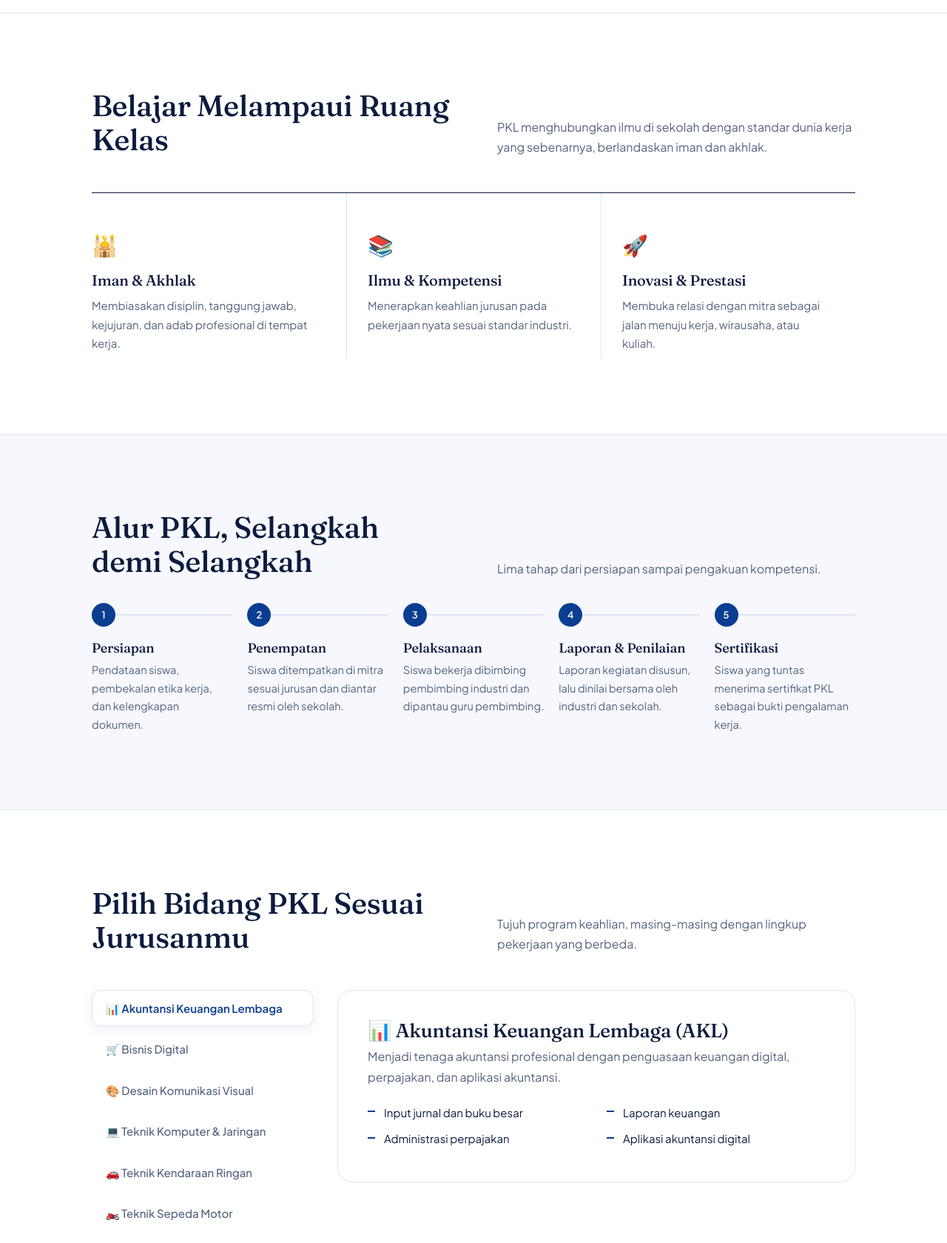
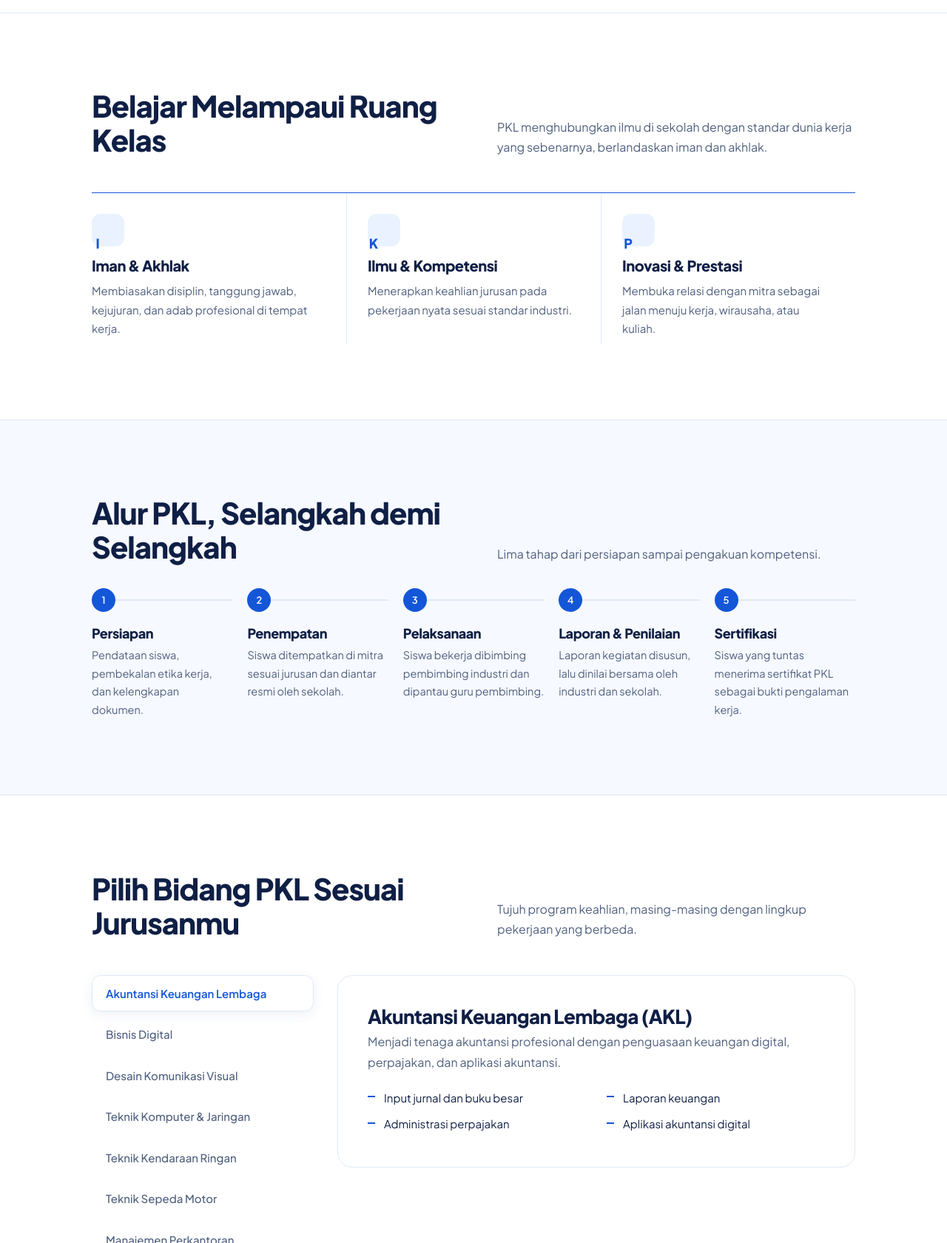
Before and after one commit to khanabdulloh/pklsmkscalm, a plain HTML site: page index.html in a window 1280 px wide. Shown: the part 1120-2800 px from the top of the page at 74% size. Drawn offline with Linux system fonts and the light colour scheme.

Commit message:
Update index.html

```diff
--- a/index.html
+++ b/index.html
@@ -8,7 +8,7 @@
 <meta name="description" content="Program Praktik Kerja Lapangan (PKL) SMK Ciledug Al-Musaddadiyah Garut: alur, bidang per jurusan, persyaratan, dan mitra industri.">
 <link rel="preconnect" href="https://fonts.googleapis.com">
 <link rel="preconnect" href="https://fonts.gstatic.com" crossorigin>
-<link href="https://fonts.googleapis.com/css2?family=Fraunces:opsz,wght@9..144,500;9..144,600&family=Plus+Jakarta+Sans:wght@400;500;600&display=swap" rel="stylesheet">
+<link href="https://fonts.googleapis.com/css2?family=Plus+Jakarta+Sans:wght@400;500;600;700;800&display=swap" rel="stylesheet">
 <style>
 :root{
   --blue:#0b3d91;--blue-d:#082a66;--navy:#061c45;--ink:#0a1b3d;--muted:#55627d;
@@ -179,6 +179,18 @@ footer .c{margin-top:40px;padding-top:20px;border-top:1px solid #1d3568;font-siz
 .stars{color:#e0a82e;letter-spacing:3px;margin-bottom:14px}
 footer .g>div>span{display:block;max-width:44ch}
 @media (max-width:760px){.lang{margin-left:0}.bar{height:auto;padding-block:10px;flex-wrap:wrap}nav{top:100%}}
+
+/* ===== Tema cerah & modern (rujukan: smkciledugalmusaddadiyah.sch.id) ===== */
+:root{--blue:#1456d8;--blue-d:#0f47b8;--navy:#0b3d91;--ink:#0f1f45;--muted:#50607f;--sky:#eaf2ff;--bg:#f6f9ff;--line:#e0e9f8;--soft:#cfe0ff;--serif:"Plus Jakarta Sans",system-ui,-apple-system,"Segoe UI",Roboto,sans-serif}
+h1,h2,h3{font-weight:800;letter-spacing:-.025em}
+.stats b{font-weight:800}
+.hero{background:radial-gradient(900px 400px at 85% -10%,rgba(255,255,255,.22),transparent 60%),linear-gradient(135deg,#0b3d91,#1456d8 60%,#2f7bff)}
+.hero h1 span{color:#ffd569}
+.hero .lead,.final p{color:#e6efff}
+.final{background:linear-gradient(135deg,#0b3d91,#1456d8 70%,#2f7bff)}
+.aims,.faq{border-top-color:var(--blue)}
+.ico{display:grid;place-items:center;width:44px;height:44px;border-radius:12px;background:var(--sky);color:var(--blue);font:800 18px var(--sans);margin-bottom:14px}
+footer .c{border-top-color:rgba(255,255,255,.18)}
 </style>
 </head>
 <body>
@@ -194,7 +206,7 @@ footer .g>div>span{display:block;max-width:44ch}
     <nav id="nav" aria-label="Navigasi halaman">
       <a href="#nilai" data-en="Values">Nilai</a><a href="#alur" data-en="Flow">Alur</a><a href="#jurusan" data-en="Programs">Jurusan</a><a href="#mitra" data-en="Partners">Mitra</a><a href="#syarat" data-en="Requirements">Persyaratan</a><a href="#faq">FAQ</a>
     </nav>
-    <div class="lang" role="group" aria-label="Bahasa"><button type="button" data-l="id" aria-pressed="true">🇮🇩 ID</button><button type="button" data-l="en" aria-pressed="false">🇬🇧 EN</button></div>
+    <div class="lang" role="group" aria-label="Bahasa"><button type="button" data-l="id" aria-pressed="true">ID</button><button type="button" data-l="en" aria-pressed="false">EN</button></div>
     <button class="menu" id="menu" aria-label="Menu" aria-expanded="false" aria-controls="nav"><svg width="20" height="20" viewBox="0 0 20 20" fill="none" stroke="currentColor" stroke-width="2" stroke-linecap="round"><path d="M3 6h14M3 10h14M3 14h14"/></svg></button>
   </div>
 </header>
@@ -203,9 +215,9 @@ footer .g>div>span{display:block;max-width:44ch}
 <div class="hero">
   <div class="wrap">
     <div style="padding-bottom:clamp(40px,6vw,88px)">
-      <h1 class="rise" data-en="Building Skilled and Adaptive Graduates Through Internships">Mencetak Lulusan <span>Unggul dan Adaptif</span> Lewat Praktik Kerja Lapangan</h1>
+      <h1 class="rise" data-en="Building <span>Skilled and Adaptive</span> Graduates Through Internships">Mencetak Lulusan <span>Unggul dan Adaptif</span> Lewat Praktik Kerja Lapangan</h1>
       <div class="chips rise d"><span data-en="✓ Career, Entrepreneur & College Ready">✓ Siap Kerja, Wirausaha &amp; Kuliah</span><span data-en="✓ Industry Partners">✓ Mitra Industri &amp; DUDI</span><span data-en="✓ Job Placement Service">✓ Bursa Kerja Khusus</span></div>
-      <p class="lead rise d" data-en="Through PKL, SMK CALM students learn directly alongside industry partners and return with real skills, discipline, and work experience.">Lewat PKL, siswa SMK CALM belajar langsung bersama mitra industri dan pulang dengan keterampilan nyata, disiplin, serta pengalaman kerja yang berharga.</p>
+      <p class="lead rise d" data-en="Through PKL, SMK CALM students learn on the job alongside industry partners and return with technical skills, discipline, and professional experience.">Melalui PKL, siswa SMK CALM belajar langsung di dunia kerja bersama mitra industri dan kembali dengan keterampilan teknis, disiplin, serta pengalaman profesional.</p>
       <div class="cta rise d"><a class="btn" href="#alur" data-en="View PKL Flow">Lihat Alur PKL</a><a class="btn ghost" href="#syarat" data-en="Requirements">Persyaratan</a></div>
     </div>
     <div class="photo rise d">
@@ -226,9 +238,9 @@ footer .g>div>span{display:block;max-width:44ch}
   <div class="wrap">
     <div class="head"><h2 data-en="Learning Beyond the Classroom">Belajar Melampaui Ruang Kelas</h2><p class="lead" data-en="PKL connects what students learn at school with real workplace standards, grounded in faith and character.">PKL menghubungkan ilmu di sekolah dengan standar dunia kerja yang sebenarnya, berlandaskan iman dan akhlak.</p></div>
     <div class="aims">
-      <div><div class="ico">🕌</div><h3 data-en="Faith & Character">Iman &amp; Akhlak</h3><p data-en="Building punctuality, responsibility, honesty, and professional manners in the workplace.">Membiasakan disiplin, tanggung jawab, kejujuran, dan adab profesional di tempat kerja.</p></div>
-      <div><div class="ico">📚</div><h3 data-en="Knowledge & Competence">Ilmu &amp; Kompetensi</h3><p data-en="Applying vocational skills to real work and aligning them with industry standards.">Menerapkan keahlian jurusan pada pekerjaan nyata sesuai standar industri.</p></div>
-      <div><div class="ico">🚀</div><h3 data-en="Innovation & Achievement">Inovasi &amp; Prestasi</h3><p data-en="Opening connections with partners as a path to employment, entrepreneurship, or college.">Membuka relasi dengan mitra sebagai jalan menuju kerja, wirausaha, atau kuliah.</p></div>
+      <div><div class="ico">I</div><h3 data-en="Faith & Character">Iman &amp; Akhlak</h3><p data-en="Building punctuality, responsibility, honesty, and professional manners in the workplace.">Membiasakan disiplin, tanggung jawab, kejujuran, dan adab profesional di tempat kerja.</p></div>
+      <div><div class="ico">K</div><h3 data-en="Knowledge & Competence">Ilmu &amp; Kompetensi</h3><p data-en="Applying vocational skills to real work and aligning them with industry standards.">Menerapkan keahlian jurusan pada pekerjaan nyata sesuai standar industri.</p></div>
+      <div><div class="ico">P</div><h3 data-en="Innovation & Achievement">Inovasi &amp; Prestasi</h3><p data-en="Opening connections with partners as a path to employment, entrepreneurship, or college.">Membuka relasi dengan mitra sebagai jalan menuju kerja, wirausaha, atau kuliah.</p></div>
     </div>
   </div>
 </section>
@@ -276,14 +288,14 @@ footer .g>div>span{display:block;max-width:44ch}
         <li data-en="Complete the administrative documents">Melengkapi dokumen administrasi dari sekolah</li>
         <li data-en="Follow workplace rules and working hours">Menaati tata tertib dan jam kerja perusahaan</li>
         <li data-en="Fill in the daily journal and write the final report">Mengisi jurnal harian dan menyusun laporan akhir</li>
-      </ul><a class="btn ghost sm" href="https://www.smkciledugalmusaddadiyah.sch.id/p/download-administrasi.html" data-en="Download Documents">📥 Unduh Dokumen</a></div>
+      </ul><a class="btn ghost sm" href="https://www.smkciledugalmusaddadiyah.sch.id/p/download-administrasi.html" data-en="Download Documents">Unduh Dokumen</a></div>
       <div class="box"><h3 data-en="For Partner Companies">Untuk Perusahaan Mitra</h3><ul>
         <li data-en="Assign a mentor to accompany students">Menunjuk pembimbing yang mendampingi siswa</li>
         <li data-en="Provide work scope that fits the program">Menyediakan lingkup pekerjaan sesuai jurusan</li>
         <li data-en="Apply workplace safety standards">Menerapkan standar keselamatan kerja</li>
         <li data-en="Give a performance assessment at the end">Memberikan penilaian kinerja di akhir program</li>
         <li data-en="Sign a cooperation agreement with the school">Menandatangani perjanjian kerja sama dengan sekolah</li>
-      </ul><a class="btn ghost sm" href="#kontak" data-en="Propose Partnership">🤝 Ajukan Kerja Sama</a></div>
+      </ul><a class="btn ghost sm" href="#kontak" data-en="Propose Partnership">Ajukan Kerja Sama</a></div>
     </div>
   </div>
 </section>
@@ -313,7 +325,7 @@ footer .g>div>span{display:block;max-width:44ch}
 <section id="kontak" style="padding-bottom:0">
   <div class="wrap"><div class="final">
     <div><h2 data-en="Ready to Partner with SMK CALM?">Siap Bermitra dengan SMK CALM?</h2><p data-en="Contact the PKL committee to discuss cooperation, student placement, and your company's workforce needs.">Hubungi panitia PKL untuk membahas kerja sama, penempatan siswa, dan kebutuhan tenaga kerja di perusahaan Anda.</p></div>
-    <div class="cta"><a class="btn" href="https://wa.me/6287856681523?text=Assalamualaikum%2C%20saya%20ingin%20bertanya%20mengenai%20PKL%20SMK%20CALM" target="_blank" rel="noopener" data-en="💬 Chat via WhatsApp">💬 Tanya via WhatsApp</a><a class="btn ghost" href="tel:+622624892181" data-en="📞 Contact Us">📞 Hubungi Kami</a></div>
+    <div class="cta"><a class="btn" href="https://wa.me/6287856681523?text=Assalamualaikum%2C%20saya%20ingin%20bertanya%20mengenai%20PKL%20SMK%20CALM" target="_blank" rel="noopener" data-en="Chat via WhatsApp">Tanya via WhatsApp</a><a class="btn ghost" href="tel:+622624892181" data-en="Contact Us">Hubungi Kami</a></div>
   </div></div>
 </section>
 </main>
@@ -332,28 +344,37 @@ footer .g>div>span{display:block;max-width:44ch}
 <script>
 (function(){
   var M=[
-   ["📊","Akuntansi Keuangan Lembaga","AKL","Menjadi tenaga akuntansi profesional dengan penguasaan keuangan digital, perpajakan, dan aplikasi akuntansi.",["Input jurnal dan buku besar","Laporan keuangan","Administrasi perpajakan","Aplikasi akuntansi digital"],"Institutional Financial Accounting","Work as a professional accountant using digital finance, taxation, and accounting software.",["Journal and ledger entry","Financial reports","Tax administration","Digital accounting apps"]],
-   ["🛒","Bisnis Digital","BD","Membangun skill bisnis digital, social media marketing, dan branding modern di dunia usaha.",["Pengelolaan media sosial","Toko daring & marketplace","Konten & branding","Pelayanan pelanggan"],"Digital Business","Build digital business, social media marketing, and modern branding skills in real companies.",["Social media management","Online store & marketplace","Content & branding","Customer service"]],
-   ["🎨","Desain Komunikasi Visual","DKV","Praktik desain visual, ilustrasi digital, dan branding kreatif untuk percetakan dan agensi.",["Desain grafis & ilustrasi","Foto & video","Materi cetak & promosi","Branding visual"],"Visual Communication Design","Practice visual design, digital illustration, and creative branding at print shops and agencies.",["Graphic design & illustration","Photo & video","Print & promo materials","Visual branding"]],
-   ["💻","Teknik Komputer & Jaringan","TKJ","Praktik networking, administrasi server, dan dukungan teknis IT di perusahaan dan instansi.",["Instalasi jaringan","Administrasi server","Dukungan teknis IT","Perbaikan perangkat"],"Computer & Network Engineering","Hands-on networking, server administration, and IT support at companies and institutions.",["Network installation","Server administration","IT support","Device repair"]],
-   ["🚗","Teknik Kendaraan Ringan","TKR","Praktik teknologi kendaraan modern dan servis otomotif di bengkel umum maupun dealer resmi.",["Servis berkala","Perawatan mesin","Sistem kelistrikan","Pelayanan bengkel"],"Light Vehicle Engineering","Practice modern vehicle technology and automotive service at workshops and official dealers.",["Periodic service","Engine maintenance","Electrical systems","Workshop service"]],
-   ["🏍️","Teknik Sepeda Motor","TSM","Praktik servis roda dua berbasis teknologi injeksi langsung di bengkel dan dealer.",["Servis sepeda motor","Sistem injeksi","Diagnosis kerusakan","Administrasi bengkel"],"Motorcycle Engineering","Practice two-wheeler service with injection technology at workshops and dealers.",["Motorcycle service","Injection systems","Fault diagnosis","Workshop administration"]],
-   ["💼","Manajemen Perkantoran","MPLB","Praktik administrasi dan layanan perkantoran dengan teknologi perkantoran modern.",["Surat & kearsipan","Layanan front office","Pengelolaan data","Dukungan kegiatan kantor"],"Office Management","Practice administration and office services using modern office technology.",["Letters & archiving","Front office service","Data management","Office event support"]]
+   ["","Akuntansi Keuangan Lembaga","AKL","Menjadi tenaga akuntansi profesional dengan penguasaan keuangan digital, perpajakan, dan aplikasi akuntansi.",["Input jurnal dan buku besar","Laporan keuangan","Administrasi perpajakan","Aplikasi akuntansi digital"],"Institutional Financial Accounting","Work as a professional accountant using digital finance, taxation, and accounting software.",["Journal and ledger entry","Financial reports","Tax administration","Digital accounting apps"]],
+   ["","Bisnis Digital","BD","Membangun skill bisnis digital, social media marketing, dan branding modern di dunia usaha.",["Pengelolaan media sosial","Toko daring & marketplace","Konten & branding","Pelayanan pelanggan"],"Digital Business","Build digital business, social media marketing, and modern branding skills in real companies.",["Social media management","Online store & marketplace","Content & branding","Customer service"]],
+   ["","Desain Komunikasi Visual","DKV","Praktik desain visual, ilustrasi digital, dan branding kreatif untuk percetakan dan agensi.",["Desain grafis & ilustrasi","Foto & video","Materi cetak & promosi","Branding visual"],"Visual Communication Design","Practice visual design, digital illustration, and creative branding at print shops and agencies.",["Graphic design & illustration","Photo & video","Print & promo materials","Visual branding"]],
+   ["","Teknik Komputer & Jaringan","TKJ","Praktik networking, administrasi server, dan dukungan teknis IT di perusahaan dan instansi.",["Instalasi jaringan","Administrasi server","Dukungan teknis IT","Perbaikan perangkat"],"Computer & Network Engineering","Hands-on networking, server administration, and IT support at companies and institutions.",["Network installation","Server administration","IT support","Device repair"]],
+   ["","Teknik Kendaraan Ringan","TKR","Praktik teknologi kendaraan modern dan servis otomotif di bengkel umum maupun dealer resmi.",["Servis berkala","Perawatan mesin","Sistem kelistrikan","Pelayanan bengkel"],"Light Vehicle Engineering","Practice modern vehicle technology and automotive service at workshops and official dealers.",["Periodic service","Engine maintenance","Electrical systems","Workshop service"]],
+   ["","Teknik Sepeda Motor","TSM","Praktik servis roda dua berbasis teknologi injeksi langsung di bengkel dan dealer.",["Servis sepeda motor","Sistem injeksi","Diagnosis kerusakan","Administrasi bengkel"],"Motorcycle Engineering","Practice two-wheeler service with injection technology at workshops and dealers.",["Motorcycle service","Injection systems","Fault diagnosis","Workshop administration"]],
+   ["","Manajemen Perkantoran","MPLB","Praktik administrasi dan layanan perkantoran dengan teknologi perkantoran modern.",["Surat & kearsipan","Layanan front office","Pengelolaan data","Dukungan kegiatan kantor"],"Office Management","Practice administration and office services using modern office technology.",["Letters & archiving","Front office service","Data management","Office event support"]]
   ];
-  var tl=document.getElementById('tl'),pn=document.getElementById('pn'),en=false;
-  function render(sel){
+  var tl=document.getElementById('tl'),pn=document.getElementById('pn'),en=false,cur=0;
+  function show(i,focus){
+    cur=i;
+    M.forEach(function(m,j){var bt=document.getElementById('t'+j),p=document.getElementById('p'+j),on=j===i;bt.setAttribute('aria-selected',on);bt.tabIndex=on?0:-1;p.hidden=!on;});
+    if(focus)document.getElementById('t'+i).focus();
+  }
+  function build(){
     tl.innerHTML='';pn.innerHTML='';
     M.forEach(function(m,i){
-      var b=document.createElement('button');b.type='button';b.setAttribute('role','tab');b.id='t'+i;
-      b.setAttribute('aria-selected',i===sel);b.setAttribute('aria-controls','p'+i);b.textContent=m[0]+' '+(en?m[5]:m[1]);tl.appendChild(b);
-      var p=document.createElement('div');p.className='panel';p.id='p'+i;p.setAttribute('role','tabpanel');p.setAttribute('aria-labelledby','t'+i);if(i!==sel)p.hidden=true;
-      var L=en?m[8]:m[4];
-      p.innerHTML='<h3>'+m[0]+' '+(en?m[5]:m[1])+' ('+m[2]+')</h3><p>'+(en?m[6]:m[3])+'</p><ul>'+L.map(function(x){return '<li>'+x+'</li>'}).join('')+'</ul>';
-      pn.appendChild(p);
-      b.addEventListener('click',function(){render(i)});
+      var n=en?m[5]:m[1],L=en?m[7]:m[4];
+      var b=document.createElement('button');b.type='button';b.id='t'+i;b.textContent=n;b.setAttribute('role','tab');b.setAttribute('aria-controls','p'+i);
+      var p=document.createElement('div');p.className='panel';p.id='p'+i;p.setAttribute('role','tabpanel');p.setAttribute('aria-labelledby','t'+i);
+      p.innerHTML='<h3>'+n+' ('+m[2]+')</h3><p>'+(en?m[6]:m[3])+'</p><ul>'+L.map(function(x){return '<li>'+x+'</li>'}).join('')+'</ul>';
+      b.addEventListener('click',function(){show(i,false)});
+      b.addEventListener('keydown',function(e){
+        var k=e.key,j=(k==='ArrowDown'||k==='ArrowRight')?i+1:(k==='ArrowUp'||k==='ArrowLeft')?i-1:k==='Home'?0:k==='End'?M.length-1:null;
+        if(j===null)return;e.preventDefault();show((j+M.length)%M.length,true);
+      });
+      tl.appendChild(b);pn.appendChild(p);
     });
+    show(cur,false);
   }
-  render(0);
+  build();
   function setLang(l){
     en=l==='en';document.documentElement.lang=l;
     document.querySelectorAll('[data-en]').forEach(function(e){
@@ -361,7 +382,7 @@ footer .g>div>span{display:block;max-width:44ch}
       e.innerHTML=en?e.getAttribute('data-en'):e.getAttribute('data-id');
     });
     document.querySelectorAll('.lang button').forEach(function(b){b.setAttribute('aria-pressed',b.dataset.l===l)});
-    var s=0;tl.querySelectorAll('button').forEach(function(b,i){if(b.getAttribute('aria-selected')==='true')s=i});render(s);
+    build();
   }
   document.querySelectorAll('.lang button').forEach(function(b){b.addEventListener('click',function(){setLang(b.dataset.l)})});
   var menu=document.getElementById('menu'),nav=document.getElementById('nav');
```
